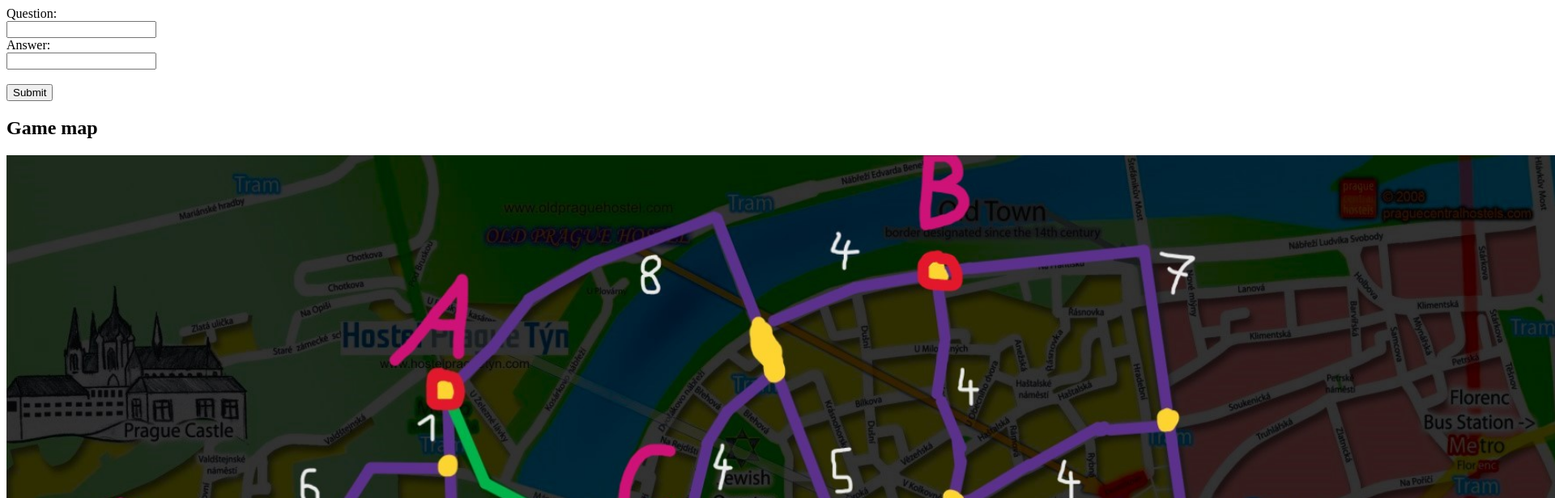
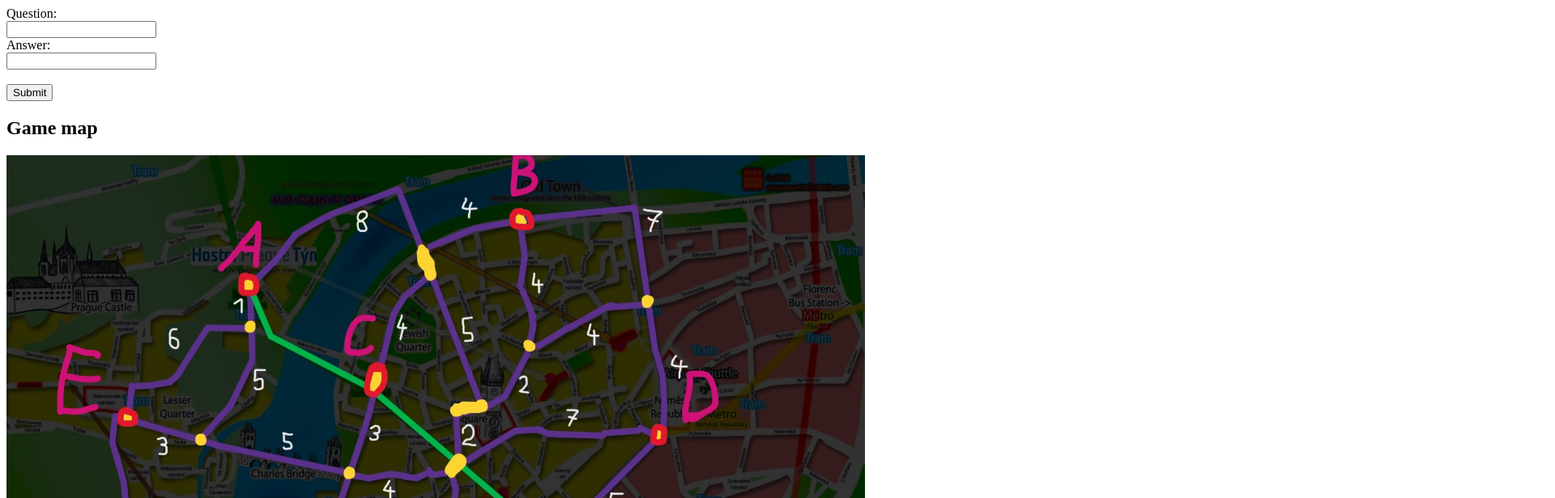
Before and after one commit to Sasa571/MathProject, a plain HTML site: page group1.html in a window 1280 px wide. Shown: the top 616 px of the page at 81% size, 1920 px wide, since content can reach past the window. Drawn offline with Linux system fonts and the light colour scheme.

Commit message:
Update group1.html

```diff
--- a/group1.html
+++ b/group1.html
@@ -14,7 +14,7 @@
   <p id="try"></p>
 
   <h2>Game map</h2>
-  <img src="game_map.jpg" alt="game_map" width="1920">
+  <img src="game_map.jpg" alt="game_map" width="1060">
 </body>
 
 <script src="script.js"></script>
```
